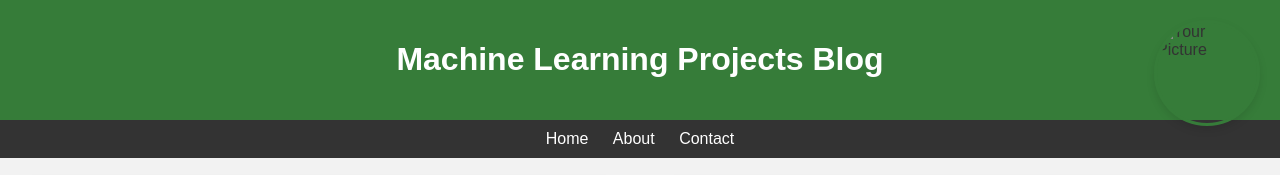
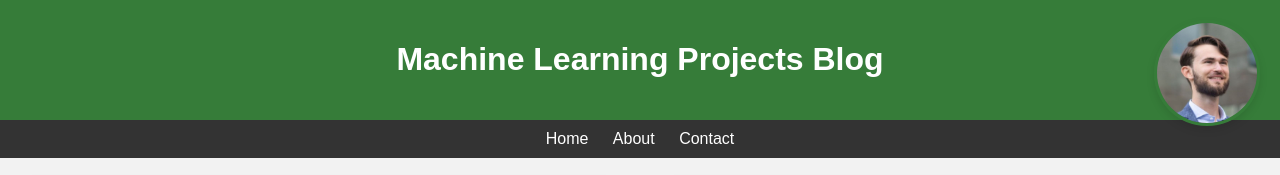
Before and after one commit to AndreiLix/andlix.github.io, a plain HTML site: page index.html in a window 1280 px wide. Shown: the top 175 px of the page. Drawn offline with Linux system fonts and the light colour scheme.

Commit message:
Update index.html

```diff
--- a/index.html
+++ b/index.html
@@ -7,7 +7,7 @@
     <link rel="stylesheet" href="styles.css">
 </head>
 <body>
-    <img class="profile-pic" src="your_picture.jpg" alt="Your Picture">
+    <img class="profile-pic" src="linkedin_profile_pic.jpeg" alt="Your Picture">
     <header>
         <h1>Machine Learning Projects Blog</h1>
     </header>
```
